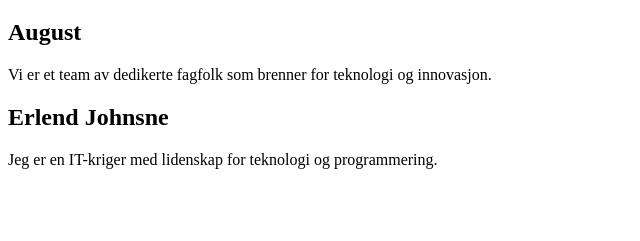
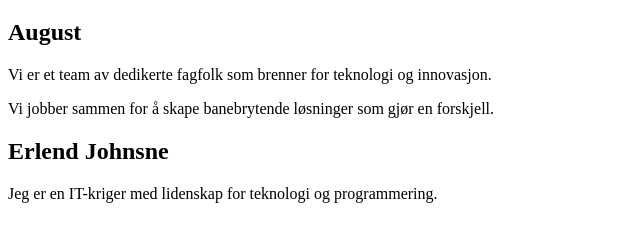
Before and after one commit to DATA1200-2025/valgfri-oppgave-1-git-anbefales-it-krigerne, a plain HTML site: page index.html in a window 1280 px wide. Shown: the part 61-302 px from the top of the page, without its empty margins (0-640 px from the left). Drawn offline with Linux system fonts and the light colour scheme.

Commit message:
aug para 2

```diff
--- a/index.html
+++ b/index.html
@@ -10,7 +10,7 @@
 
     <h2> August</h2>
     <p>Vi er et team av dedikerte fagfolk som brenner for teknologi og innovasjon.</p>
-
+    <p>Vi jobber sammen for å skape banebrytende løsninger som gjør en forskjell.</p>
     <h2>Erlend Johnsne</h2>
     <p>Jeg er en IT-kriger med lidenskap for teknologi og programmering.</p>
 
```
